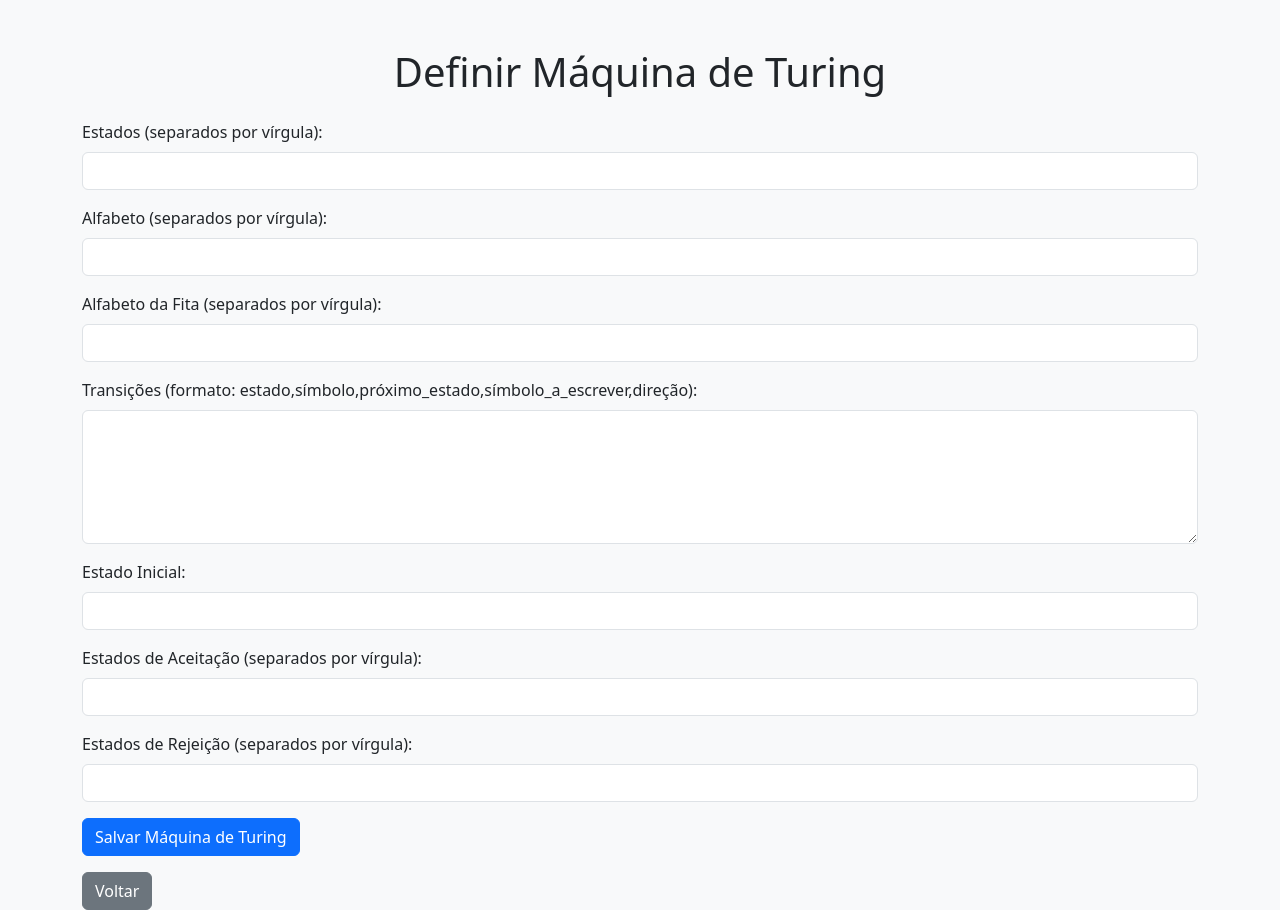
After one commit to SabrinaDG/Projeto-SIN-131--Sistema-conceitos-fundamentais-da-Teoria-da-Computacao-CONVERSOR-AFD-AFN, a Flask app: page /input_turing_machine in a window 1280 px wide. The commit adds this page. Run offline with Flask 3, Linux system fonts and the light colour scheme.

Commit message:
mquian de turing

```diff
--- a/app.py
+++ b/app.py
@@ -3,6 +3,7 @@ from collections import defaultdict, deque
 
 app = Flask(__name__)
 
+#Variavéis globais
 automaton = {}
 dfa = None
 
@@ -179,10 +180,8 @@ def minimize_dfa(dfa):
     final_states = set(dfa['final_states'])
     transitions = dfa['transitions']
 
-    # Construir a tabela de equivalência inicial
     equivalence_table = defaultdict(lambda: defaultdict(lambda: False))
 
-    # Marcar estados finalizados e não finalizados como não equivalentes
     for i in range(len(states)):
         for j in range(i + 1, len(states)):
             state1, state2 = states[i], states[j]
@@ -262,7 +261,7 @@ def minimize_dfa(dfa):
     minimized_final_states = [state for state in minimized_final_states if state in reachable_states]
 
     if len(minimized_states) == len(states) and len(minimized_transitions) == len(transitions):
-        return None  # DFA já está minimizado
+        return None
 
     return {
         'alphabet': alphabet,
@@ -317,14 +316,13 @@ def simulate_afn(automaton_data, word):
     state = automaton_data["initial_state"]
     process = []
 
-    # Inicializa os estados atuais com o fecho-épsilon do estado inicial
     current_states = epsilon_closure(automaton_data, [state])
     print(f"Estados iniciais: {current_states}")
 
     for letter in word:
         next_states = set()
         for current_state in current_states:
-            # Verifica se há transições para o símbolo atual
+
             for transition in automaton_data["transitions"]:
                 src, symbol, dest = transition
                 src = src.strip()
@@ -335,11 +333,9 @@ def simulate_afn(automaton_data, word):
                     next_states.update(epsilon_closure(automaton_data, [dest]))
                     print(f"Transição: {current_state} --({letter})--> {dest}, Fecho-épsilon: {epsilon_closure(automaton_data, [dest])}")
 
-        # Atualiza com o fecho-épsilon dos próximos estados após processar a letra
         current_states = next_states
         print(f"Estados após processar '{letter}': {current_states}")
 
-    # Verifica se algum dos estados atuais é estado final
     accepted = any(state in automaton_data["final_states"] for state in current_states)
 
     return accepted, process
@@ -350,7 +346,6 @@ def epsilon_closure(automaton, states):
     queue = deque(states)
     while queue:
         state = queue.popleft()
-        # Verifica se há transições epsilon do estado atual
         if state in automaton["transitions"] and '' in automaton["transitions"][state]:
             for next_state in automaton["transitions"][state]['']:
                 if next_state not in closure:
@@ -358,6 +353,88 @@ def epsilon_closure(automaton, states):
                     queue.append(next_state)
     return frozenset(closure)
 
+@app.route('/input_turing_machine')
+def input_turing_machine():
+    return render_template('input_turing_machine.html')
+
+@app.route('/save_turing_machine', methods=['POST'])
+def save_turing_machine():
+    global turing_machine
+    turing_machine = {
+        "states": request.form["states"].split(","),
+        "alphabet": request.form["alphabet"].split(","),
+        "tape_alphabet": request.form["tape_alphabet"].split(","),
+        "transitions": []
+    }
+
+    transitions = request.form["transitions"].strip().split("\n")
+    for t in transitions:
+        state, symbol, next_state, write_symbol, direction = t.split(",")
+        turing_machine["transitions"].append({
+            "state": state.strip(),
+            "symbol": symbol.strip(),
+            "next_state": next_state.strip(),
+            "write_symbol": write_symbol.strip(),
+            "direction": direction.strip()
+        })
+
+    turing_machine["initial_state"] = request.form["initial_state"]
+    turing_machine["accept_states"] = request.form["accept_states"].split(",")
+    turing_machine["reject_states"] = request.form["reject_states"].split(",")
+
+    return redirect(url_for("input_tape"))
+
+@app.route('/input_tape')
+def input_tape():
+    return render_template('input_tape.html')
+
+@app.route('/process_tape', methods=['POST'])
+def process_tape():
+    global turing_machine
+    tape = request.json["tape"]
+    result, process = simulate_turing_machine(turing_machine, tape)
+    return jsonify({"result": result, "process": process})
+
+def simulate_turing_machine(turing_machine, input_tape):
+    tape = list(input_tape)
+    current_state = turing_machine["initial_state"]
+    head_position = 0
+    process = []
+
+    tape.append("_")
+
+    while True:
+        current_symbol = tape[head_position] if 0 <= head_position < len(tape) else "_"
+        transition = next((t for t in turing_machine["transitions"]
+                           if t["state"] == current_state and t["symbol"] == current_symbol), None)
+
+        if transition is None:
+            break
+
+        tape[head_position] = transition["write_symbol"]
+        process.append((current_state, current_symbol, transition["write_symbol"], head_position))
+
+        current_state = transition["next_state"]
+        if transition["direction"] == "R":
+            head_position += 1
+        elif transition["direction"] == "L":
+            head_position -= 1
+
+        if head_position < 0:
+            return "Não", process
+
+        #Verificação de estado de aceitação
+        if current_state in turing_machine["accept_states"]:
+            return "Sim", process
+        elif current_state in turing_machine["reject_states"]:
+            return "Não", process
+
+    return "Não", process  # Se não for aceito
+
+@app.route('/get_turing_machine')
+def get_turing_machine():
+    global turing_machine
+    return jsonify(turing_machine)
 
 
 if __name__ == "__main__":
--- a/templates/index.html
+++ b/templates/index.html
@@ -14,8 +14,8 @@
           <div class="card text-center mb-4">
             <div class="card-body">
               <h5 class="card-title">Autômatos</h5>
-              <p class="card-text">Seção de Autômatos, onde você pode explorar e manipular AFD e AFN.</p>
-              <a href="/input_automaton" class="btn btn-primary">Entrar em Autômatos</a>
+              <p class="card-text">Seção de autômatos, onde você pode explorar e manipular AFD e AFN.</p>
+              <a href="/input_automaton" class="btn btn-primary">Entrar em autômatos</a>
             </div>
           </div>
         </div>
@@ -24,7 +24,7 @@
             <div class="card-body">
               <h5 class="card-title">Máquina de Turing</h5>
               <p class="card-text">Seção de Máquina de Turing, onde você pode simular e estudar o funcionamento de uma Máquina de Turing.</p>
-              <a href="/maquina-de-turing" class="btn btn-primary">Entrar em Máquina de Turing</a>
+              <a href="/input_turing_machine" class="btn btn-primary">Entrar em Máquina de Turing</a>
             </div>
           </div>
         </div>
--- /dev/null
+++ b/templates/input_turing_machine.html
@@ -0,0 +1,56 @@
+<!doctype html>
+<html lang="pt-BR">
+<head>
+    <meta charset="utf-8">
+    <meta name="viewport" content="width=device-width, initial-scale=1">
+    <title>Máquina de Turing</title>
+    <link href="https://cdn.jsdelivr.net/npm/bootstrap@5.3.3/dist/css/bootstrap.min.css" rel="stylesheet">
+</head>
+<body class="bg-light">
+    <div class="container mt-5">
+        <h1 class="text-center mb-4">Definir Máquina de Turing</h1>
+        <form action="/save_turing_machine" method="POST">
+            <div class="mb-3">
+                <label for="states" class="form-label">Estados (separados por vírgula):</label>
+                <input type="text" id="states" name="states" class="form-control" required>
+            </div>
+
+            <div class="mb-3">
+                <label for="alphabet" class="form-label">Alfabeto (separados por vírgula):</label>
+                <input type="text" id="alphabet" name="alphabet" class="form-control" required>
+            </div>
+
+            <div class="mb-3">
+                <label for="tape_alphabet" class="form-label">Alfabeto da Fita (separados por vírgula):</label>
+                <input type="text" id="tape_alphabet" name="tape_alphabet" class="form-control" required>
+            </div>
+
+            <div class="mb-3">
+                <label for="transitions" class="form-label">Transições (formato: estado,símbolo,próximo_estado,símbolo_a_escrever,direção):</label>
+                <textarea id="transitions" name="transitions" class="form-control" rows="5" required></textarea>
+            </div>
+
+            <div class="mb-3">
+                <label for="initial_state" class="form-label">Estado Inicial:</label>
+                <input type="text" id="initial_state" name="initial_state" class="form-control" required>
+            </div>
+
+            <div class="mb-3">
+                <label for="accept_states" class="form-label">Estados de Aceitação (separados por vírgula):</label>
+                <input type="text" id="accept_states" name="accept_states" class="form-control" required>
+            </div>
+
+            <div class="mb-3">
+                <label for="reject_states" class="form-label">Estados de Rejeição (separados por vírgula):</label>
+                <input type="text" id="reject_states" name="reject_states" class="form-control" required>
+            </div>
+
+            <button type="submit" class="btn btn-primary">Salvar Máquina de Turing</button>
+        </form>
+        <div class="mt-3">
+          <a href="{{ url_for('home') }}" class="btn btn-secondary">Voltar</a>
+        </div>
+    </div>
+    <script src="https://cdn.jsdelivr.net/npm/bootstrap@5.3.3/dist/js/bootstrap.bundle.min.js"></script>
+</body>
+</html>
```
Also changed, not shown: templates/input_tape.html (added, +63 -0 lines).
